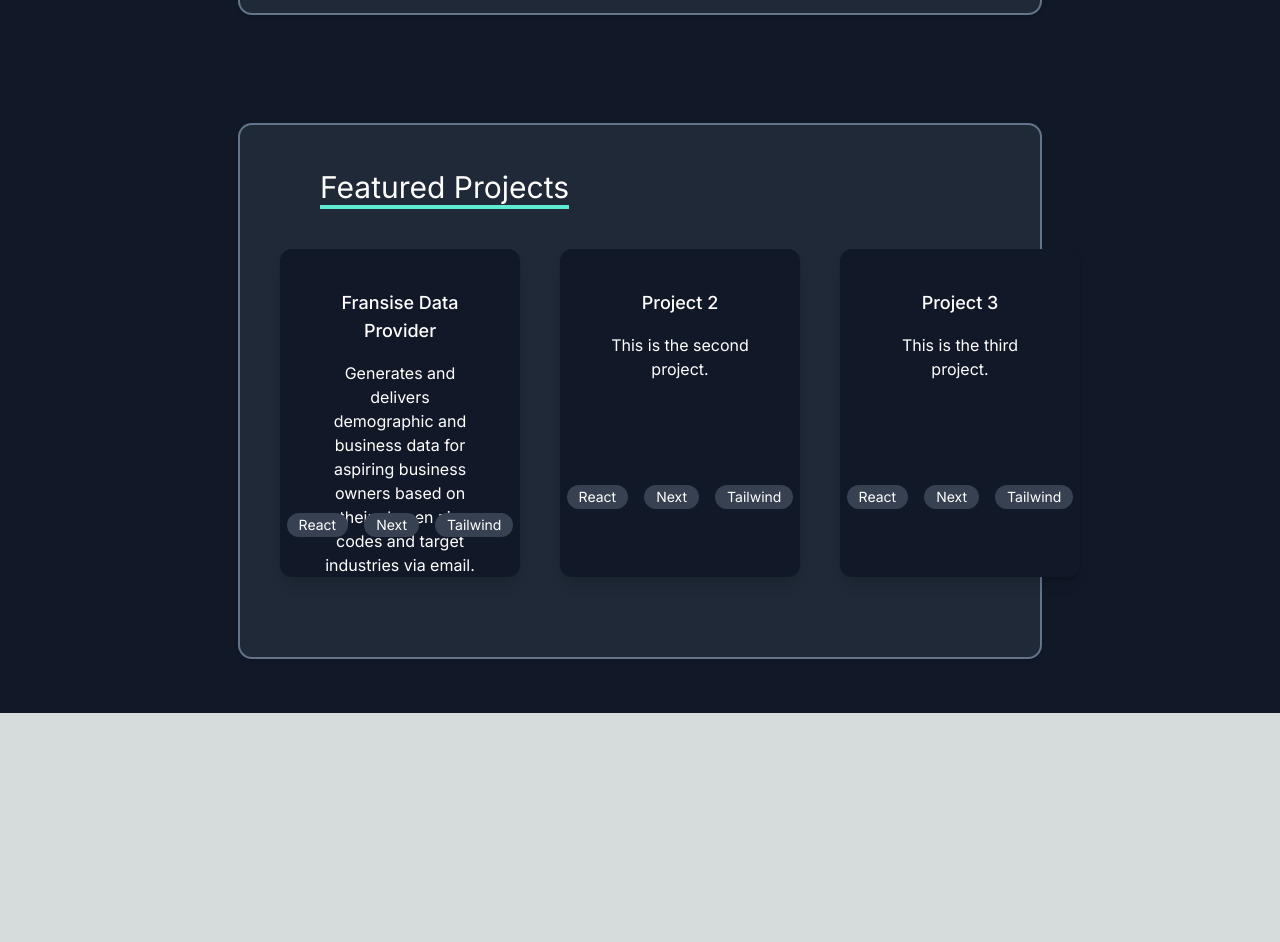
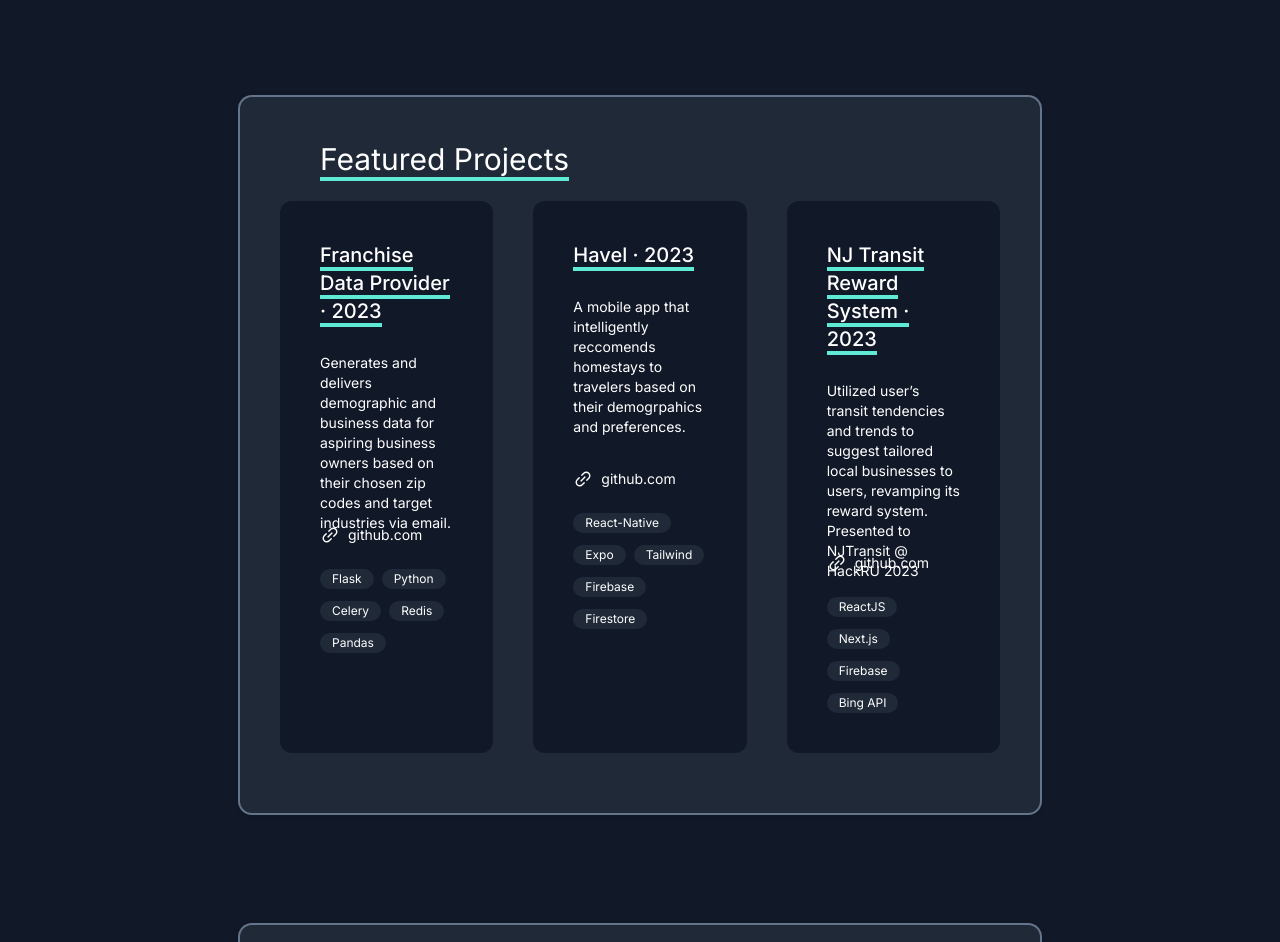
Before and after one commit to arikamat/personal-site, a Next.js app: page / in a window 1280 px wide. Shown: the part 1855-2797 px from the top of the page. Before the commit the page ends 2568 px from the top, so only its background shows below. Built offline with nearby package versions, Linux system fonts and the light colour scheme.

Commit message:
continue working on projects. worked on resume

```diff
--- a/app/about/page.js
+++ b/app/about/page.js
@@ -8,7 +8,7 @@ export default function Home(props) {
 	return (
 		<div className={darkMode ? "dark" : "light"}>
 			<main className="bg-white dark:bg-gray-900 text-black">
-				<section className="	px-10 md:px-20 lg:px-40">
+				<section className="px-10 md:px-20 lg:px-40">
 					<NavBar darkMode={darkMode} setDarkMode={setDarkMode} />
 				</section>
 				<div className="relative  p-10  my-10">
--- a/app/page.js
+++ b/app/page.js
@@ -24,7 +24,9 @@ export default function Home() {
 				<section className=" bg-gray-200 dark:bg-gray-900 px-10 md:px-20 lg:px-60 py-4">
 					<Featured />
 				</section>
-
+				<section className=" bg-gray-200 dark:bg-gray-900 px-10 md:px-20 lg:px-60 py-4">
+					<Projects />
+				</section>
 				{/* <section className="px-10 md:px-20 lg:px-40">
 					<div>
 						<h3 className="text-3xl py-1 dark:text-white">
--- a/components/card.js
+++ b/components/card.js
@@ -1,29 +1,51 @@
 "use client";
 import React from "react";
-import { useState } from "react";
-import WorkEducation from "../components/workeducation";
 import Tool from "../components/tool";
+import { AiOutlineLink, AiOutlineLock } from "react-icons/ai";
 export default function Card(props) {
-	const title = props.title;
-	const description = props.description;
-	const tools = props.tools;
-	const link = props.link;
+	const project = props.project;
+	const title = project.title;
+	const year = project.year;
+	const description = project.description;
+	const tools = project.tools;
+	const attachments = project.attachments;
+	const link = project.link;
 	return (
-		<div className="text-center shadow-lg p-10 rounded-xl my-10 bg-gray-200 dark:bg-gray-900 cursor-pointer lg:w-1/3">
-			<a href={link}>
-				<div className="pb-2">
-					<h3 className="text-lg font-medium dark:text-white ">
-						{title}
-					</h3>
-				</div>
+		<div className="hadow-lg p-10 rounded-xl my-5 bg-gray-200 dark:bg-gray-900 cursor-pointer">
+			<div>
+				<h3 className="text-xl font-medium dark:text-white ">
+					<span className="border-b-4 border-teal-600 dark:border-teal-300 text-left">
+						{title + " · " + year}
+					</span>
+				</h3>
+			</div>
 
-				<p className="py-2 dark:text-white h-40">{description}</p>
-				<div className="flex justify-center gap-4">
-					{tools.map((tool) => (
-						<Tool name={tool.name} key={tool.key}/>
-					))}
-				</div>
-			</a>
+			<p className="py-2 dark:text-white h-40 text-sm mt-5 text-left">
+				{description}
+			</p>
+			<div className="dark:text-white my-5">
+				{attachments ? (
+					Object.keys(attachments).map((key) => (
+						<a href={attachments[key]} key={key}>
+							<div className="flex items-center dark:text-white mb-3">
+								<AiOutlineLink className="text-xl  mr-2 my-auto" />
+								<p className="my-auto text-sm">{key}</p>
+							</div>
+						</a>
+					))
+				) : (
+					<div className="flex items-center dark:text-white mb-3">
+						<AiOutlineLock className="text-xl  mr-2 my-auto" />
+						<p className="my-auto text-sm">Private Project :(</p>
+					</div>
+				)}
+			</div>
+
+			<ul className="flex flex-wrap gap-2 mt-4">
+				{tools.map((tool) => (
+					<Tool name={tool.name} key={tool.key} />
+				))}
+			</ul>
 		</div>
 	);
 }
--- a/components/featured.js
+++ b/components/featured.js
@@ -4,18 +4,21 @@ import Image from "next/image";
 import { projectsData } from "../data/projects";
 import Card from "../components/card";
 export default function Featured(props) {
-	const feat = [projectsData[0], projectsData[1], projectsData[2]]
+	const feat = [projectsData[0], projectsData[1], projectsData[2]];
 
 	return (
 		<div className="relative bg-white ring-2 ring-zinc-100 dark:bg-gray-800 dark:ring-slate-500 p-10 rounded-xl drop-shadow my-10">
-			<h3 className="text-3xl py-1 px-10 dark:text-white">
-				<span className="border-b-4 border-teal-600 dark:border-teal-300">
-					Featured Projects
-				</span>
-			</h3>
-			<div className="lg:flex gap-10">
+			<div>
+				<h3 className="text-3xl py-1 px-10 dark:text-white">
+					<span className="border-b-4 border-teal-600 dark:border-teal-300">
+						Featured Projects
+					</span>
+				</h3>
+			</div>
+
+			<div className="grid grid-cols-1 sm:grid-cols-2 md:grid-cols-3 gap-10">
 				{feat.map((project) => (
-					<Card title={project.title} description={project.description} tools={project.tools} link={project.link} key={project.id}/>
+					<Card project={project} />
 				))}
 			</div>
 		</div>
--- a/components/tool.js
+++ b/components/tool.js
@@ -3,8 +3,13 @@ import React from "react";
 export default function Tool(props) {
 	const name = props.name;
 	return (
-		<div className="rounded-full bg-white dark:bg-gray-700 px-3 py-0.5">
-			<p className="dark:text-white text-black text-sm">{name}</p>
-		</div>
+		// <div className="rounded-full  bg-whitedark:bg-gray-700 px-3 py-0.5">
+		// 	<p className="dark:text-white text-black text-sm">{name}</p>
+		// </div>\
+		<li className="inline-block">
+			<span className="inline-flex items-center rounded-full bg-zinc-100 px-3 py-0.5 text-xs  text-black dark:bg-gray-800 dark:text-white">
+				{name}
+			</span>
+		</li>
 	);
 }
--- a/data/projects.js
+++ b/data/projects.js
@@ -1,46 +1,214 @@
 export const projectsData = [
 	{
 		id: 1,
-		title: "Fransise Data Provider",
+		title: "Franchise Data Provider",
+		year: "2023",
 		description:
 			"Generates and delivers demographic and business data for aspiring business owners based on their chosen zip codes and target industries via email.",
 		tools: [
-			{ id: 0, name: "React" },
-			{ id: 0, name: "Next" },
-			{ id: 0, name: "Tailwind" },
+			{ id: 0, name: "Flask" },
+			{ id: 1, name: "Python" },
+			{ id: 2, name: "Celery" },
+			{ id: 3, name: "Redis" },
+			{ id: 3, name: "Pandas" },
 		],
+		attachments: {
+			"github.com": "https://github.com/arikamat/franchise-data-provider",
+		},
 		link: "/franchise-data-provider",
 	},
 	{
 		id: 2,
-		title: "Project 2",
-		description: "This is the second project.",
+		title: "Havel",
+		year: "2023",
+		description:
+			"A mobile app that intelligently reccomends homestays to travelers based on their demogrpahics and preferences.",
 		tools: [
-			{ id: 0, name: "React" },
-			{ id: 0, name: "Next" },
-			{ id: 0, name: "Tailwind" },
+			{ id: 0, name: "React-Native" },
+			{ id: 1, name: "Expo" },
+			{ id: 2, name: "Tailwind" },
+			{ id: 3, name: "Firebase" },
+			{ id: 4, name: "Firestore" },
 		],
+		attachments: {
+			"github.com": "https://github.com/Vacation-HomeStay/HomeStay",
+		},
 		link: "/havel",
 	},
 	{
-		id: 3,
-		title: "Project 3",
-		description: "This is the third project.",
+		id: 2.5,
+		title: "NJ Transit Reward System",
+		year: "2023",
+		description:
+			"Utilized user’s transit tendencies and trends to suggest tailored local businesses to users, revamping its reward system. Presented to NJTransit @ HackRU 2023",
 		tools: [
-			{ id: 0, name: "React" },
-			{ id: 0, name: "Next" },
-			{ id: 0, name: "Tailwind" },
+			{ id: 0, name: "ReactJS" },
+			{ id: 1, name: "Next.js" },
+			{ id: 2, name: "Firebase" },
+			{ id: 3, name: "Bing API" },
 		],
+		attachments: {
+			"github.com": "https://github.com/LastMileApp/LastMileApp",
+		},
 		link: "/last-mile",
 	},
 	{
 		id: 3,
-		title: "Project 3",
-		description: "This is the third project.",
+		title: "Last Mile",
+		year: "2022",
+		description:
+			"A mobile app that provides a crowdsourced solution for last mile deliveries. Won Best Freshman Hack at HackNJIT 2022.",
 		tools: [
-			{ id: 0, name: "React" },
-			{ id: 0, name: "Next" },
-			{ id: 0, name: "Tailwind" },
+			{ id: 0, name: "React-Native" },
+			{ id: 1, name: "Expo" },
+			{ id: 2, name: "Firebase" },
+			{ id: 3, name: "Bing API" },
+		],
+		attachments: {
+			"github.com": "https://github.com/LastMileApp/LastMileApp",
+		},
+		link: "/last-mile",
+	},
+	{
+		id: 4,
+		title: "Notion Schedule Generator",
+		year: "2022",
+		description:
+			"An application that generatews a calendar on notion for NJIT students to plan out their semester.",
+		tools: [
+			{ id: 0, name: "Python" },
+			{ id: 1, name: "Twilio" },
+			{ id: 2, name: "Notion API" },
+			{ id: 3, name: "Pandas" },
 		],
 	},
+	{
+		id: 5,
+		title: "Freight Frenzy",
+		year: "2021-2022",
+		description:
+			"As a captain of my FTC Robotics Team, I helped developed the autonomous and teleop code for the robot during the 2021-2022 season.",
+		tools: [
+			{ id: 0, name: "Android Studio" },
+			{ id: 1, name: "OpenCV" },
+			{ id: 2, name: "Java" },
+			{ id: 3, name: "Gradle" },
+			{ id: 4, name: "XML" },
+		],
+		attachments: {
+			"github.com":
+				"https://github.com/titanium-knights/team-a-2021-2022",
+		},
+	},
+	{
+		id: 6,
+		title: "Ultimate Goal Scorer",
+		year: "2020",
+		description:
+			"An android app that helps FTC teams score their matches during practices.",
+		tools: [
+			{ id: 0, name: "Android Studio" },
+			{ id: 1, name: "Java" },
+			{ id: 2, name: "Gradle" },
+			{ id: 3, name: "XML" },
+		],
+		attachments: {
+			"Play Store": "http://bit.ly/UltimateGoalScoreApp",
+			"github.com": "https://github.com/arikamat/UltimateGoalScoringApp",
+		},
+	},
+	{
+		title: "TradeSignal",
+		year: "2020",
+		description:
+			"An application that sends notifications to a group of stock traders whenever a recognized indicator is detected for a list of inputted securities. Application also paper trades the securities based on the identified indicators.",
+		tools: [
+			{ id: 0, name: "Python3" },
+			{ id: 0, name: "Alpaca API" },
+			{ id: 0, name: "Discord API" },
+		],
+	},
+	{
+		title: "Ultimate Goal",
+		year: "2020-2021",
+		description:
+			"As a captain of my FTC Robotics Team, I helped developed the autonomous and teleop code for the robot during the 2021-2022 season.",
+		tools: [
+			{ id: 0, name: "Android Studio" },
+			{ id: 1, name: "OpenCV" },
+			{ id: 2, name: "Java" },
+			{ id: 3, name: "Gradle" },
+			{ id: 4, name: "XML" },
+		],
+
+		attachments: {
+			"github.com":
+				"https://github.com/titanium-knights/team-b-2020-2021",
+		},
+	},
+	{
+		title: "Wheeler",
+		year: "2020",
+		description:
+			"A stock screener that generates a list of highly favorable securities for trading based on the wheel strategy, utilizing the collateral to premium ratio and the user's budget.",
+		tools: [
+			{ id: 0, name: "Python 3" },
+			{ id: 1, name: "Yahoo Finance API" },
+			{ id: 2, name: "Pandas" },
+			{ id: 3, name: "Options Knowledge and Data" },
+		],
+	},
+	{
+		title: "KeywordNotify",
+		year:"2020",
+		description:
+			"Application that monitors a designated Discrod channel for specific keywords of user's choice and sends targeted notifications to the user via either Whatsapp or text message.",
+		tools: [
+			{ id: 0, name: "Python 3" },
+			{ id: 1, name: "Discord API" },
+			{ id: 2, name: "Requests" },
+			{ id: 3, name: "Selenium" },
+			{ id: 4, name: "Beautiful Soup" },
+			{ id: 5, name: "Twilio API" },
+		],
+	},
+	{
+		title: "BCA AbsenceAlert",
+		year: "2020",
+		description:
+			"An android app that reads updates from a Google Sheet maintained by the BCA administration to ensure students are informed about their teacher's absence in real-time. Recipient of the Best Mobile App at HackBCA 2020",
+		tools: [
+			{ id: 0, name: "Android Studio" },
+			{ id: 1, name: "Java" },
+			{ id: 2, name: "Google API" },
+			{ id: 3, name: "XML" },
+		],
+	},
+	{
+		title: "BCCLS Notify",
+		year: "2020",
+		description:
+			"An application to keep readers in the BCCLS Library System informed about upcoming due dates by sending timely notifications via text message or WhatsApp, ensuring one never misses returning a book on time.",
+		tools: [
+			{ id: 0, name: "Python 3" },
+			{ id: 1, name: "Twilio API" },
+			{ id: 2, name: "BeautifulSoup" },
+		]
+	},
+
+	{
+		title: "Skystone",
+		year: "2019-2020",
+		description: "As a captain of my FTC Robotics Team, I helped developed the autonomous and teleop code for the robot during the 2019-2020 season.",
+		tools: [
+			{ id: 0, name: "Android Studio" },
+			{ id: 1, name: "OpenCV" },
+			{ id: 2, name: "Java" },
+			{ id: 3, name: "Gradle" },
+			{ id: 4, name: "XML" },
+		],
+		attachments: {
+			"github.com":"https://github.com/titanium-knights/team-b-2019-2020"
+		}
+	},
 ];
--- a/tailwind.config.js
+++ b/tailwind.config.js
@@ -14,6 +14,9 @@ module.exports = {
       fontFamily: {
         burtons: "burtons",
       },
+      screens:{
+        'xxl': '1400',
+      }
     },
   },
   plugins: [],
```
Also changed, not shown: app/last-mile/page.js (+6 -6 lines), app/resume/page.js (added, +37 -0 lines), components/about.js (+15 -16 lines), components/navbar.js (+15 -9 lines), components/projects.js (+43 -12 lines), 1 other file (tests, documents, lock files or other folders).
